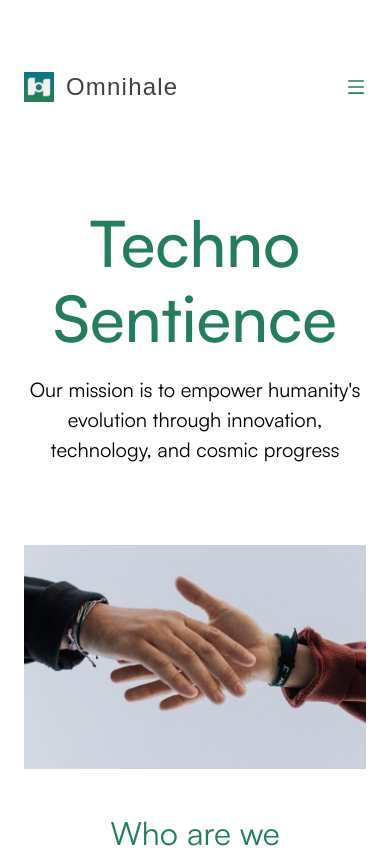
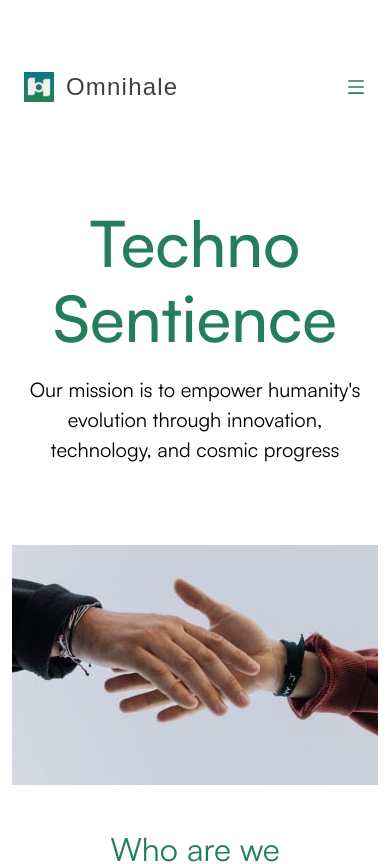
Before and after one commit to omnihale-inc/about, a Next.js app: page / in a window 390 px wide. Shown: the top 864 px of the page. Built offline with nearby package versions, Linux system fonts and the light colour scheme; a web font is replaced by a local one.

Commit message:
fix: hero mobile no showing

```diff
--- a/src/app/_components/HeroMobImage.tsx
+++ b/src/app/_components/HeroMobImage.tsx
@@ -6,14 +6,8 @@ import data from '@/constants/data.json';
 const HeroMob = () => {
   const { imageMob } = data.homepage.heroText;
   return (
-    <div className='block sm:hidden px-[24px] mx-[auto] w-[fit-content]'>
-      <Image
-        src={imageMob}
-        alt='hero-desk'
-        width={366}
-        height={240}
-        objectFit='cover'
-      />
+    <div className='block md:hidden px-[24px] mx-[auto] w-[366px] h-[240px] relative'>
+      <Image src={imageMob} alt='hero-desk' fill objectFit='cover' />
     </div>
   );
 };
```
